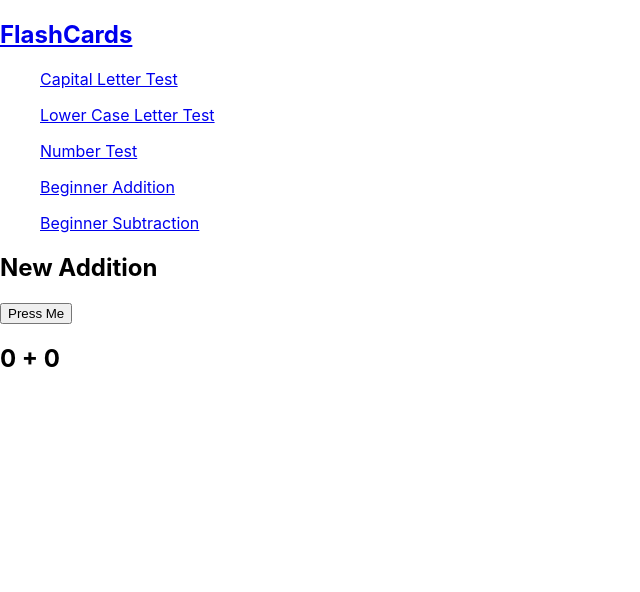
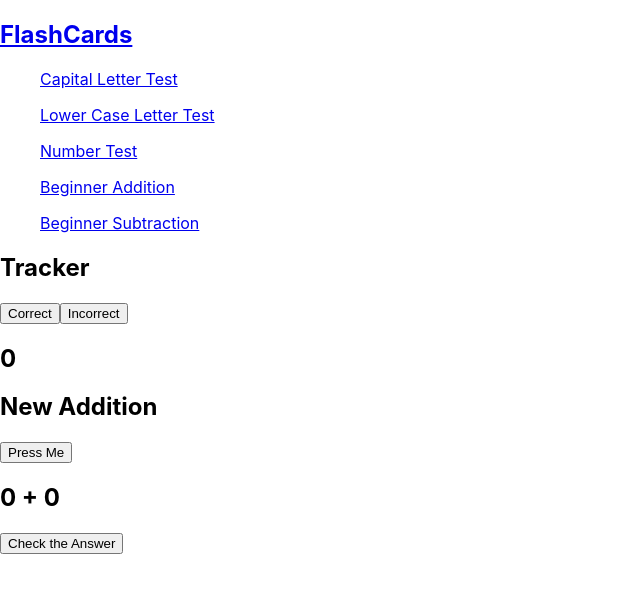
Before and after one commit to Jonathan-84/FlashCards, a React (Create React App) app: page /#/newaddition in a window 1280 px wide. Shown: the top 592 px of the page, without its empty margins (0-640 px from the left). Built offline with nearby package versions, Linux system fonts and the light colour scheme.

Commit message:
finished math components, need styling and to fix tracker

```diff
--- a/src/App.js
+++ b/src/App.js
@@ -5,6 +5,7 @@ import numbers from './Pages/numbers'
 import newaddition from './Pages/basicaddition'
 import newsubtraction from './Pages/basicsubtraction'
 
+import Tracker from './Components/tracker'
 import Navbar from './Components/Navbar.js'
 import React from 'react';
 import { HashRouter, Switch, Route, Redirect } from 'react-router-dom';
@@ -17,6 +18,7 @@ function App() {
     <HashRouter basename={process.env.PUBLIC_URL}>
         <>
           <Navbar />
+          <Tracker />
           <Switch>
         <Route exact path= {'/home'} component={Home}/>
          <Route exact path= {'/capital'} component={capital}/>
--- /dev/null
+++ b/src/Components/Addition.js
@@ -0,0 +1,43 @@
+import React, { Component } from 'react';
+
+
+export default class Addition extends Component {
+
+  constructor(props) {
+    super();
+    this.state = {
+      // This is a default value...
+      result:[]
+
+    }
+  }
+
+
+  addNumbers = () => {
+
+    let first= this.props.first;
+    let second= this.props.second;
+    console.log (first, second);
+
+    let answer= first + second
+
+    this.setState({ result: answer })
+
+    console.log(answer)
+  }
+
+
+  render() {
+
+
+    const {result} = this.state;
+
+    return (
+   <div>
+        <button title="Generate Random Number" onClick={this.addNumbers}>Check the Answer</button>
+        <h2>{result}</h2>
+
+        </div>
+    );
+  }
+}
--- /dev/null
+++ b/src/Components/Subtraction.js
@@ -0,0 +1,51 @@
+import React, { Component } from 'react';
+
+
+export default class Subtraction extends Component {
+
+  constructor(props) {
+    super();
+    this.state = {
+      // This is a default value...
+      minus:[]
+
+    }
+  }
+
+
+  minusNumbers = () => {
+
+    let random1= this.props.random1;
+    let random2= this.props.random2;
+    console.log (random1, random2);
+
+    if(random1 >= random2) {
+        let subtracted= random1 - random2
+        this.setState({ minus: subtracted })
+
+    console.log(subtracted)
+    }
+    else {
+        let subtracted= random2 - random1;
+        this.setState({ minus: subtracted })
+
+    console.log(subtracted)
+    }
+
+  }
+
+
+  render() {
+
+
+    const {minus} = this.state;
+
+    return (
+   <div>
+        <button title="Generate Random Number" onClick={this.minusNumbers}>Check the Answer</button>
+        <h2>{minus}</h2>
+
+        </div>
+    );
+  }
+}
--- /dev/null
+++ b/src/Components/tracker.js
@@ -0,0 +1,42 @@
+import React, { Component } from "react";
+
+
+
+export default class Tracker extends Component {
+  constructor() {
+    super();
+    this.state = {
+      count: 0
+    };
+  }
+
+  correct = () => {
+    this.setState({
+      count: this.state.count + 1
+
+    });
+};
+
+
+  wrong = () => {
+    this.setState({
+      count: this.state.count - 1
+    });
+  };
+
+  render() {
+    const { count } = this.state;
+
+    return (
+
+        <div>
+             <h2>Tracker</h2>
+
+             <button title="Generate Random Number" onClick={this.correct}>Correct</button>
+             <button title="Generate Random Number" onClick={this.wrong}>Incorrect</button>
+             <h2>{count}</h2>
+
+             </div>
+         );
+         }
+        }
--- a/src/Pages/basicaddition.js
+++ b/src/Pages/basicaddition.js
@@ -1,4 +1,5 @@
 import React, { Component } from 'react';
+import Addition from '../Components/Addition';
 
 
 export default class newaddition extends Component {
@@ -27,13 +28,17 @@ export default class newaddition extends Component {
     const {firstnumber,secondnumber} = this.state;
 
     return (
+      <>
    <div>
         <h2>New Addition</h2>
 
         <button title="Generate Random Number" onClick={this.generateNumbers}>Press Me</button>
         <h2>{firstnumber} + {secondnumber}</h2>
 
-        </div>
+           <Addition first={this.state.firstnumber} second={this.state.secondnumber}></Addition>
+
+           </div>
+           </>
     );
   }
 }
--- a/src/Pages/basicsubtraction.js
+++ b/src/Pages/basicsubtraction.js
@@ -1,5 +1,5 @@
 import React, { Component } from 'react';
-
+import Subtraction from '../Components/Subtraction';
 
 export default class newsubtraction extends Component {
 
@@ -34,6 +34,7 @@ export default class newsubtraction extends Component {
     (firstnumber >= secondnumber) {
       subtraction = (
         <h2>{firstnumber} - {secondnumber}</h2>
+
       )
     }
     else{
@@ -50,6 +51,8 @@ export default class newsubtraction extends Component {
 
         {subtraction}
 
+        <Subtraction random1={this.state.firstnumber} random2={this.state.secondnumber}></Subtraction>
+
         </div>
     );
   }
```
